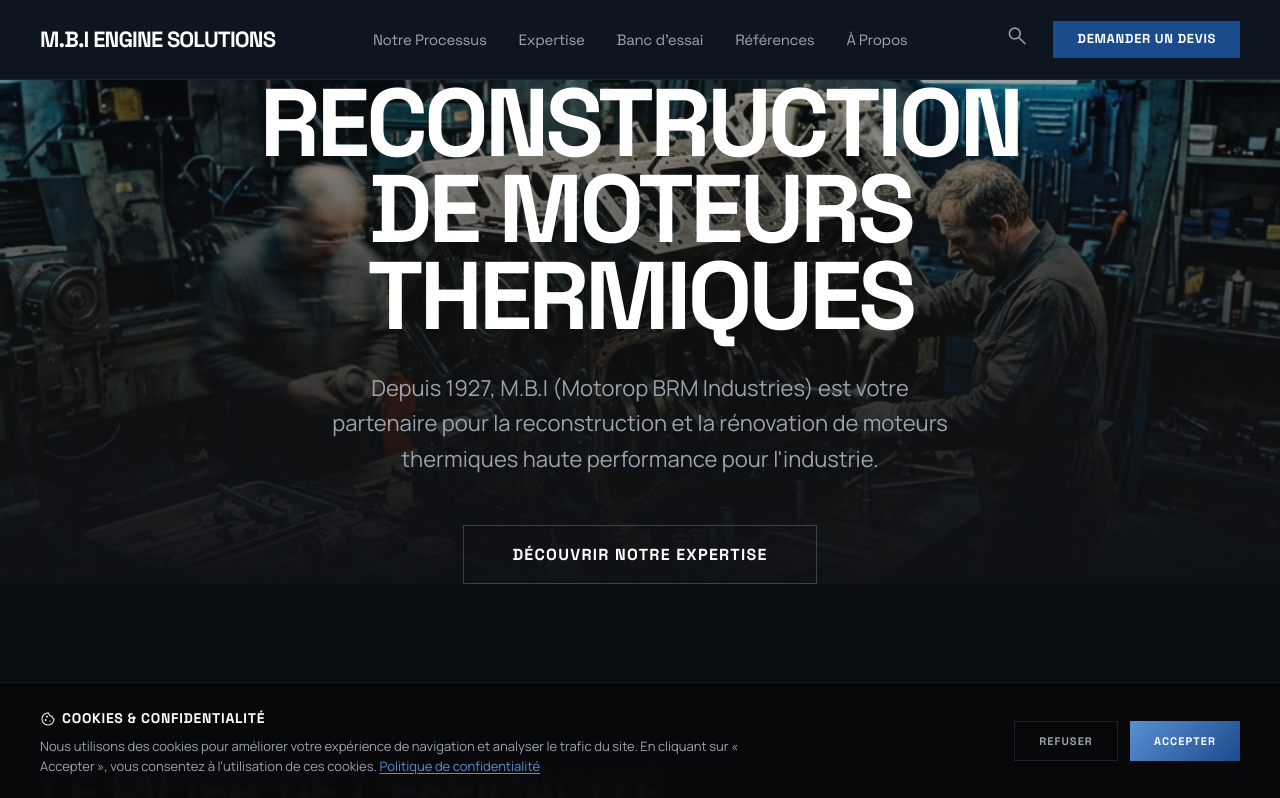
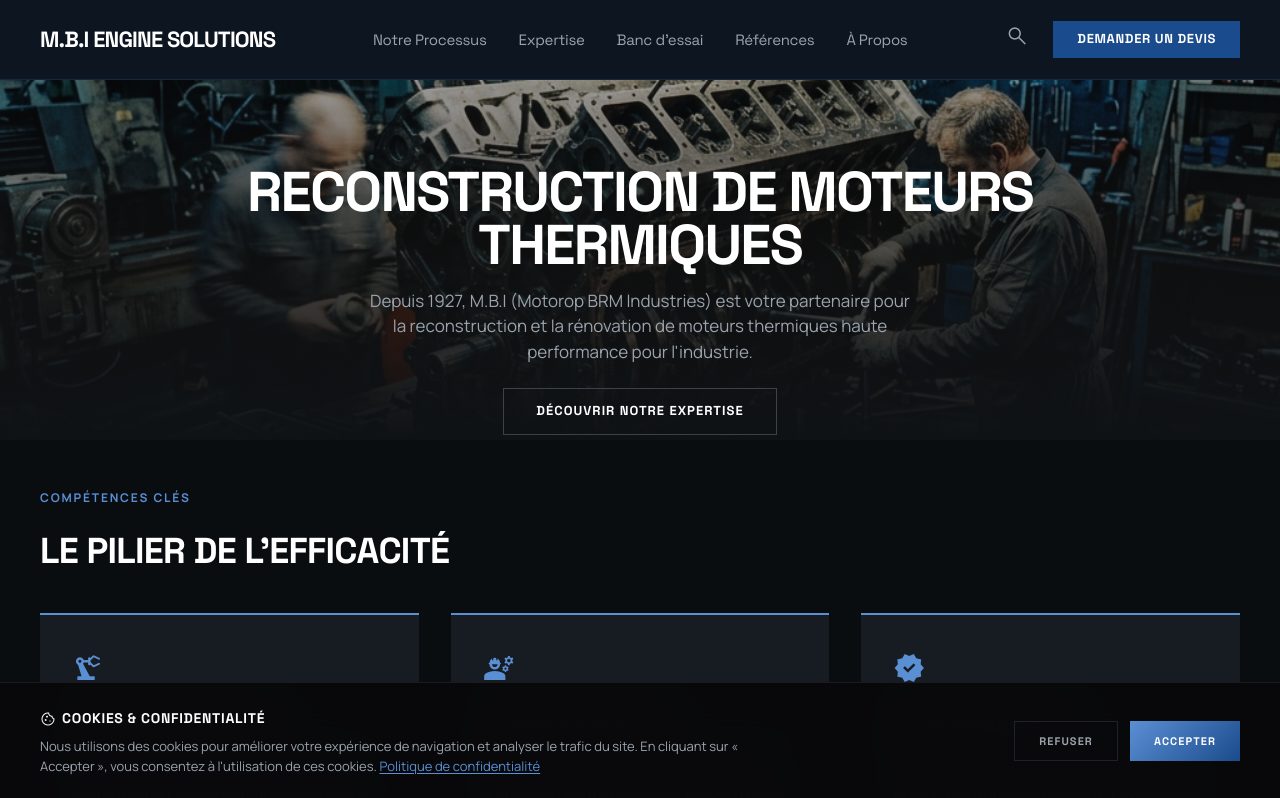
Before and after one commit to yannisastraconseil/mbi_site, a Next.js app: page / in a window 1280 px wide. Shown: the top 798 px of the page. Built offline with nearby package versions, Linux system fonts and the light colour scheme.

Commit message:
🎨 Compacte la landing: hero 45vh + polices réduites + cartes visibles above the fold

```diff
--- a/app/home.module.css
+++ b/app/home.module.css
@@ -1,10 +1,11 @@
 .hero {
   position: relative;
-  min-height: 50vh;
+  min-height: 45vh;
   display: flex;
   align-items: center;
   justify-content: center;
   overflow: hidden;
+  padding-top: 80px;
 }
 
 .hero__bg {
@@ -36,37 +37,37 @@
 
 .hero__title {
   font-family: var(--font-headline);
-  font-size: clamp(2.5rem, 8vw, 6rem);
+  font-size: clamp(1.75rem, 5vw, 3.5rem);
   font-weight: 700;
-  letter-spacing: -0.04em;
-  line-height: 0.9;
+  letter-spacing: -0.03em;
+  line-height: 0.95;
   text-transform: uppercase;
   color: white;
-  margin-bottom: var(--space-8);
+  margin-bottom: var(--space-4);
 }
 
 .hero__subtitle {
-  font-size: clamp(1rem, 2vw, 1.375rem);
+  font-size: clamp(0.875rem, 1.5vw, 1.0625rem);
   color: var(--on-surface-variant);
-  max-width: 640px;
-  margin: 0 auto var(--space-12);
-  line-height: 1.6;
+  max-width: 540px;
+  margin: 0 auto var(--space-6);
+  line-height: 1.5;
 }
 
 .hero__cta {
-  padding: var(--space-4) var(--space-12);
-  font-size: 1rem;
+  padding: var(--space-3) var(--space-8);
+  font-size: 0.8125rem;
 }
 
 /* --- Services Section --- */
 .services {
-  padding: var(--space-32) var(--space-10);
+  padding: var(--space-12) var(--space-10);
   background: var(--surface-container-lowest);
 }
 
 .services__header {
   max-width: 1440px;
-  margin: 0 auto var(--space-20);
+  margin: 0 auto var(--space-8);
 }
 
 .services__label {
@@ -82,9 +83,9 @@
 
 .services__title {
   font-family: var(--font-headline);
-  font-size: clamp(2rem, 5vw, 3.5rem);
+  font-size: clamp(1.5rem, 3vw, 2.25rem);
   font-weight: 700;
-  letter-spacing: -0.03em;
+  letter-spacing: -0.02em;
   text-transform: uppercase;
   color: white;
 }
@@ -100,8 +101,7 @@
 .service-card {
   background: var(--surface-container-low);
   border-top: 2px solid var(--primary);
-  padding: var(--space-12);
-  box-shadow: 0 0 40px rgba(229, 226, 225, 0.05);
+  padding: var(--space-8);
   transition: background var(--duration-slow);
 }
 
@@ -111,18 +111,18 @@
 
 .service-card__icon {
   color: var(--primary);
-  font-size: 3rem;
-  margin-bottom: var(--space-10);
+  font-size: 2rem;
+  margin-bottom: var(--space-4);
 }
 
 .service-card__title {
   font-family: var(--font-headline);
-  font-size: 1.375rem;
+  font-size: 1.125rem;
   font-weight: 700;
   color: white;
   text-transform: uppercase;
   letter-spacing: -0.01em;
-  margin-bottom: var(--space-6);
+  margin-bottom: var(--space-3);
 }
 
 .service-card__desc {
--- a/app/page.js
+++ b/app/page.js
@@ -45,7 +45,7 @@ export default function HomePage() {
           {/* Card 1 */}
           <div className={`${styles['service-card']} reveal`}>
             <div className={styles['service-card__icon']}>
-              <span className="material-symbols-outlined" style={{ fontSize: '3rem', fontVariationSettings: "'FILL' 1" }}>
+              <span className="material-symbols-outlined" style={{ fontSize: '2rem', fontVariationSettings: "'FILL' 1" }}>
                 precision_manufacturing
               </span>
             </div>
@@ -58,7 +58,7 @@ export default function HomePage() {
           {/* Card 2 */}
           <div className={`${styles['service-card']} reveal reveal-delay-1`}>
             <div className={styles['service-card__icon']}>
-              <span className="material-symbols-outlined" style={{ fontSize: '3rem', fontVariationSettings: "'FILL' 1" }}>
+              <span className="material-symbols-outlined" style={{ fontSize: '2rem', fontVariationSettings: "'FILL' 1" }}>
                 engineering
               </span>
             </div>
@@ -71,7 +71,7 @@ export default function HomePage() {
           {/* Card 3 */}
           <div className={`${styles['service-card']} reveal reveal-delay-2`}>
             <div className={styles['service-card__icon']}>
-              <span className="material-symbols-outlined" style={{ fontSize: '3rem', fontVariationSettings: "'FILL' 1" }}>
+              <span className="material-symbols-outlined" style={{ fontSize: '2rem', fontVariationSettings: "'FILL' 1" }}>
                 verified
               </span>
             </div>
```
